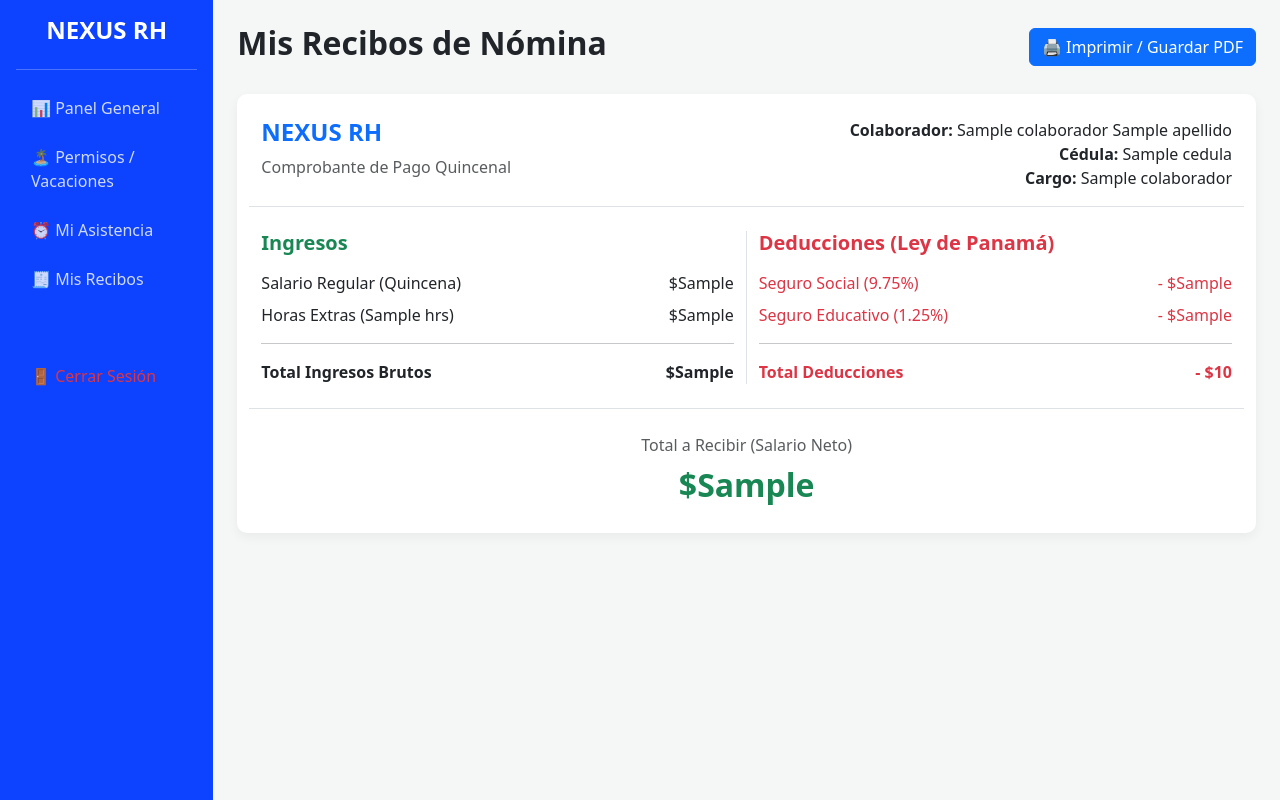
After one commit to eduardole53-hash/NexusRH, a Flask app: template templates/recibo_nomina.html in a window 1280 px wide. The commit adds this page. Run offline with Flask 3, Linux system fonts and the light colour scheme; the template is opened without the code that fills it: most values are stand-ins (such as "Sample title", 1, 10 or a date in 2020).

Commit message:
Fix: Unificar Sidebar y corregir navegación del Módulo de Nómina

```diff
--- a/templates/asistencias_colaborador.html
+++ b/templates/asistencias_colaborador.html
@@ -47,6 +47,11 @@
                     <li class="nav-item">
                         {% set mi_ruta_asistencia = '/colaborador/' ~ session.get('usuario_id') ~ '/asistencias' %}
                         <a href="{{ mi_ruta_asistencia }}" class="{% if request.path == mi_ruta_asistencia %}active{% endif %}">⏰ Mi Asistencia</a>
+                    </li>
+
+                    <!-- NUEVA PESTAÑA: Mis Recibos -->
+                    <li class="nav-item">
+                        <a href="/mis-recibos" class="{% if request.path == '/mis-recibos' %}active{% endif %}">🧾 Mis Recibos</a>
                     </li>
                     {% endif %}
 
--- a/templates/permisos.html
+++ b/templates/permisos.html
@@ -47,6 +47,11 @@
                     <li class="nav-item">
                         {% set mi_ruta_asistencia = '/colaborador/' ~ session.get('usuario_id') ~ '/asistencias' %}
                         <a href="{{ mi_ruta_asistencia }}" class="{% if request.path == mi_ruta_asistencia %}active{% endif %}">⏰ Mi Asistencia</a>
+                    </li>
+
+                    <!-- NUEVA PESTAÑA: Mis Recibos -->
+                    <li class="nav-item">
+                        <a href="/mis-recibos" class="{% if request.path == '/mis-recibos' %}active{% endif %}">🧾 Mis Recibos</a>
                     </li>
                     {% endif %}
 
--- /dev/null
+++ b/templates/recibo_nomina.html
@@ -0,0 +1,145 @@
+<!DOCTYPE html>
+<html lang="es">
+<head>
+    <meta charset="UTF-8">
+    <meta name="viewport" content="width=device-width, initial-scale=1.0">
+    <title>Recibo de Nómina - {{ colaborador.nombre }}</title>
+    <link href="https://cdn.jsdelivr.net/npm/bootstrap@5.3.0/dist/css/bootstrap.min.css" rel="stylesheet">
+    <style>
+        body { background-color: #f4f7f6; }
+        .sidebar { min-height: 100vh; background-color: #0d42ff; color: white; }
+        .sidebar a { color: rgba(255, 255, 255, 0.8); text-decoration: none; padding: 10px 15px; display: block; border-radius: 5px; margin-bottom: 5px; }
+        .sidebar a:hover { background-color: rgba(255, 255, 255, 0.15); color: white; }
+        .sidebar a.active { background-color: rgba(255, 255, 255, 0.2); font-weight: bold; border-left: 4px solid white; }
+        .card-nomina { border: none; border-radius: 10px; box-shadow: 0 4px 12px rgba(0,0,0,0.05); }
+        .monto-destacado { font-size: 2rem; font-weight: bold; color: #198754; }
+    </style>
+</head>
+<body>
+    <div class="container-fluid">
+        <div class="row">
+
+            <!-- Sidebar (Menú Lateral Universal) -->
+            <div class="col-md-3 col-lg-2 sidebar p-3 d-none d-md-block">
+                <h3 class="fw-bold fs-4 mb-4 text-center">NEXUS RH</h3>
+                <hr>
+
+                <ul class="nav flex-column">
+                    <li class="nav-item">
+                        <a href="/dashboard" class="{% if request.path == '/dashboard' %}active{% endif %}">📊 Panel General</a>
+                    </li>
+
+                    {% if session.get('rol') in ['Administrador', 'RRHH'] %}
+                    <li class="nav-item">
+                        <a href="/colaboradores" class="{% if request.path.startswith('/colaborador') %}active{% endif %}">👥 Colaboradores</a>
+                    </li>
+                    <li class="nav-item">
+                        <a href="/departamentos" class="{% if request.path == '/departamentos' %}active{% endif %}">🏢 Departamentos</a>
+                    </li>
+                    <li class="nav-item">
+                        <a href="/cargos" class="{% if request.path == '/cargos' %}active{% endif %}">💼 Cargos</a>
+                    </li>
+                    {% endif %}
+
+                    <li class="nav-item">
+                        <a href="/permisos" class="{% if request.path == '/permisos' %}active{% endif %}">🏝️ Permisos / Vacaciones</a>
+                    </li>
+
+                    <!-- MÓDULOS RESTRINGIDOS SOLO A EMPLEADOS REGULARES -->
+                    {% if session.get('rol') not in ['Administrador', 'RRHH'] %}
+                    <li class="nav-item">
+                        {% set mi_ruta_asistencia = '/colaborador/' ~ session.get('usuario_id') ~ '/asistencias' %}
+                        <a href="{{ mi_ruta_asistencia }}" class="{% if request.path == mi_ruta_asistencia %}active{% endif %}">⏰ Mi Asistencia</a>
+                    </li>
+
+                    <!-- NUEVA PESTAÑA: Mis Recibos -->
+                    <li class="nav-item">
+                        <a href="/mis-recibos" class="{% if request.path == '/mis-recibos' %}active{% endif %}">🧾 Mis Recibos</a>
+                    </li>
+                    {% endif %}
+
+                    {% if session.get('rol') in ['Administrador', 'RRHH'] %}
+                    <li class="nav-item">
+                        <a href="/reportes" class="{% if request.path == '/reportes' %}active{% endif %}">📈 Reportes</a>
+                    </li>
+                    {% endif %}
+
+                    <li class="nav-item mt-5">
+                        <a href="/logout" class="text-danger">🚪 Cerrar Sesión</a>
+                    </li>
+                </ul>
+            </div>
+
+            <!-- Contenido Principal -->
+            <div class="col-md-9 col-lg-10 ms-sm-auto px-md-4 py-4">
+                <div class="d-flex justify-content-between align-items-center mb-4">
+                    <h2 class="fw-bold text-dark">Mis Recibos de Nómina</h2>
+                    <button class="btn btn-primary" onclick="window.print()">🖨️ Imprimir / Guardar PDF</button>
+                </div>
+
+                {% if nomina %}
+                <div class="card card-nomina p-4">
+                    <div class="row mb-4 border-bottom pb-3">
+                        <div class="col-md-6">
+                            <h4 class="text-primary fw-bold">NEXUS RH</h4>
+                            <p class="mb-0 text-muted">Comprobante de Pago Quincenal</p>
+                        </div>
+                        <div class="col-md-6 text-md-end">
+                            <p class="mb-0"><strong>Colaborador:</strong> {{ colaborador.nombre }} {{ colaborador.apellido }}</p>
+                            <p class="mb-0"><strong>Cédula:</strong> {{ colaborador.cedula }}</p>
+                            <p class="mb-0"><strong>Cargo:</strong> {{ colaborador.nombre_cargo }}</p>
+                        </div>
+                    </div>
+
+                    <div class="row">
+                        <!-- Columna Ingresos -->
+                        <div class="col-md-6 border-end">
+                            <h5 class="fw-bold mb-3 text-success">Ingresos</h5>
+                            <div class="d-flex justify-content-between mb-2">
+                                <span>Salario Regular (Quincena)</span>
+                                <span>${{ nomina.salario_regular }}</span>
+                            </div>
+                            <div class="d-flex justify-content-between mb-2">
+                                <span>Horas Extras ({{ nomina.horas_extras }} hrs)</span>
+                                <span>${{ nomina.monto_extras }}</span>
+                            </div>
+                            <hr>
+                            <div class="d-flex justify-content-between fw-bold">
+                                <span>Total Ingresos Brutos</span>
+                                <span>${{ nomina.salario_bruto }}</span>
+                            </div>
+                        </div>
+
+                        <!-- Columna Deducciones -->
+                        <div class="col-md-6">
+                            <h5 class="fw-bold mb-3 text-danger">Deducciones (Ley de Panamá)</h5>
+                            <div class="d-flex justify-content-between mb-2 text-danger">
+                                <span>Seguro Social (9.75%)</span>
+                                <span>- ${{ nomina.seguro_social }}</span>
+                            </div>
+                            <div class="d-flex justify-content-between mb-2 text-danger">
+                                <span>Seguro Educativo (1.25%)</span>
+                                <span>- ${{ nomina.seguro_educativo }}</span>
+                            </div>
+                            <hr>
+                            <div class="d-flex justify-content-between fw-bold text-danger">
+                                <span>Total Deducciones</span>
+                                <span>- ${{ (nomina.seguro_social + nomina.seguro_educativo) | round(2) }}</span>
+                            </div>
+                        </div>
+                    </div>
+
+                    <div class="row mt-4 pt-4 border-top">
+                        <div class="col-12 text-center">
+                            <p class="text-muted mb-1">Total a Recibir (Salario Neto)</p>
+                            <div class="monto-destacado">${{ nomina.salario_neto }}</div>
+                        </div>
+                    </div>
+                </div>
+                {% endif %}
+
+            </div>
+        </div>
+    </div>
+</body>
+</html>
```
Also changed, not shown: templates/dashboard.html (+15 -6 lines).
